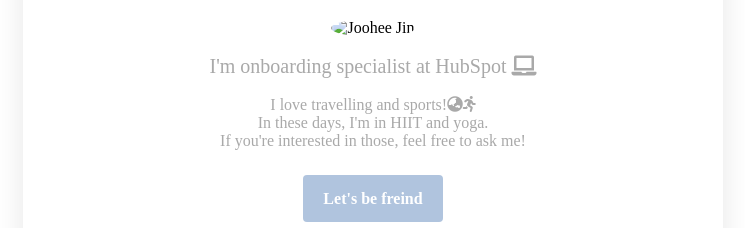
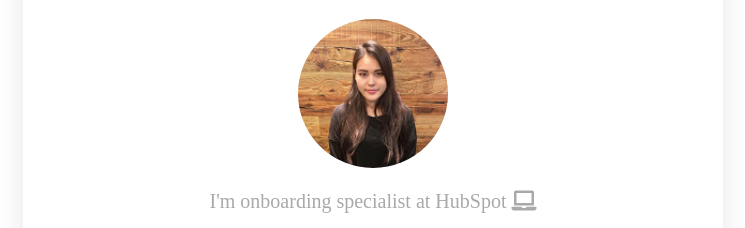
Before and after one commit to 0802wls/04-Responsive-profile, a plain HTML site: page profile/index.html in a window 1280 px wide. Shown: the part 141-369 px from the top of the page, without its empty margins (267-1012 px from the left). Drawn offline with Linux system fonts and the light colour scheme.

Commit message:
updating the image:

```diff
--- a/profile/index.html
+++ b/profile/index.html
@@ -11,7 +11,7 @@
     <div class="container">
       <div class="card-white" id="introduction">
     <h1>Hello, I'm Joohee </h1>
-    <img src="http://localhost:8000/profile.jpg" class="img-circle" width="150px" alt="Joohee Jin">
+    <img src="images/profile.jpg" class="img-circle" width="150px" alt="Joohee Jin">
     <h2>I'm onboarding specialist at HubSpot <i class="fas fa-laptop"></i></h2>
     <p>
      I love travelling and sports!<i class="fas fa-globe-asia"></i><i class="fas fa-running"></i> <br>In these days, I'm in HIIT and yoga. <br>
```
